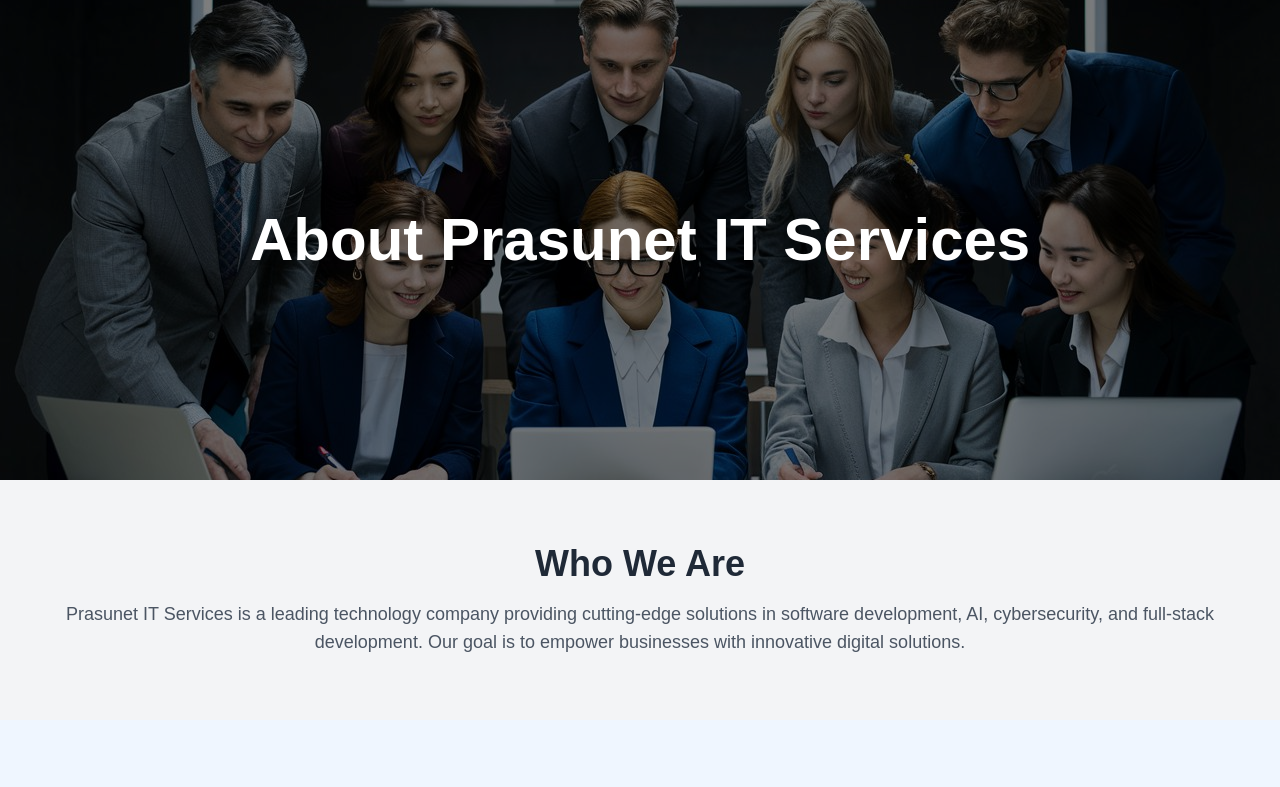
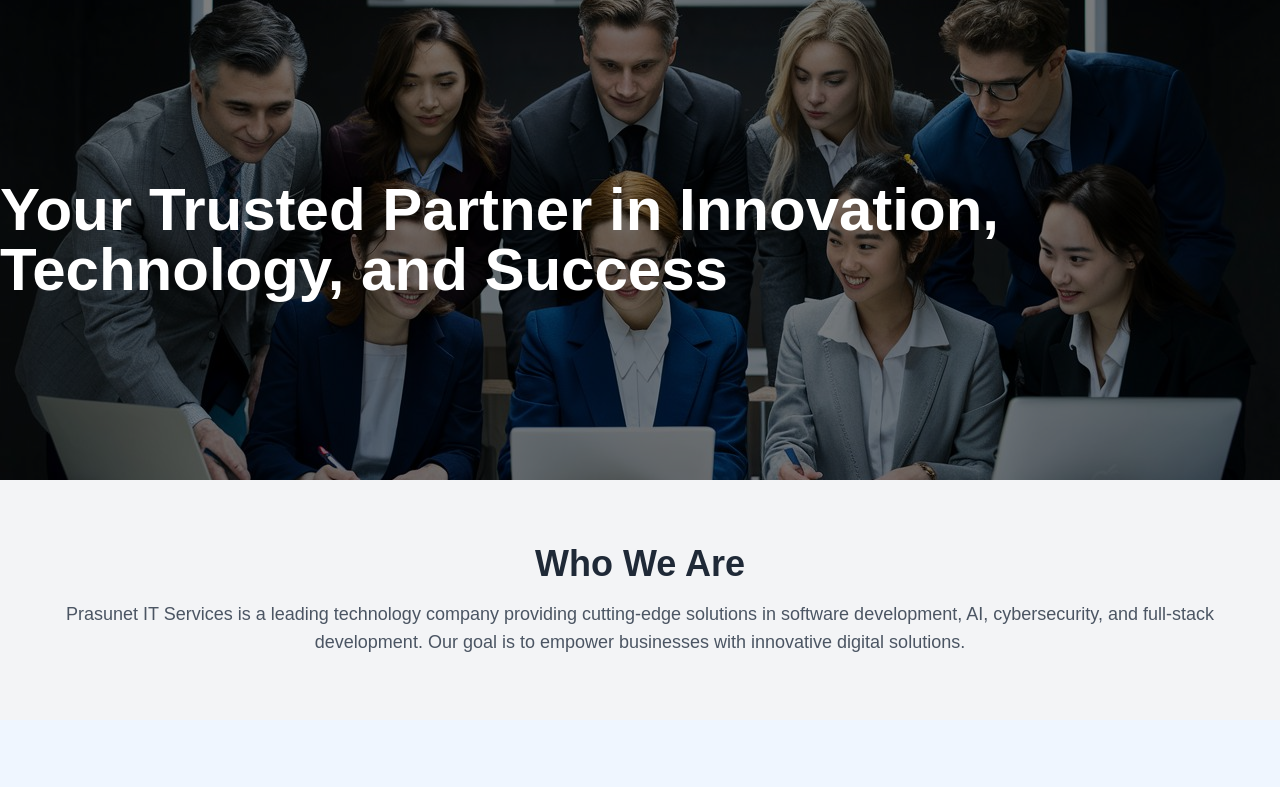
Before and after one commit to z9xqv7mkt3wl8psa/prasompany, a Next.js app: page /Learnmore in a window 1280 px wide. Shown: the top 787 px of the page. Built offline with nearby package versions, Linux system fonts and the light colour scheme.

Commit message:
Update page.tsx
Signed-off-by: prasunet <162030269+prasunet@users.noreply.github.com>

```diff
--- a/src/app/Learnmore/page.tsx
+++ b/src/app/Learnmore/page.tsx
@@ -48,7 +48,7 @@ export default function LearnMorePage() {
       >
         <div className="absolute inset-0 bg-black/50"></div>
         <h1 className="text-5xl md:text-6xl font-bold text-white relative z-10">
-          About Prasunet IT Services
+          Your Trusted Partner in Innovation, Technology, and Success
         </h1>
       </section>
 
@@ -123,7 +123,7 @@ export default function LearnMorePage() {
           Ready to take your business to the next level? Contact Prasunet IT Services today!
         </p>
         <a
-          href="/contact"
+          href="/Cont"
           className="mt-6 inline-block bg-blue-600 text-white text-lg px-6 py-3 rounded-lg shadow-md hover:bg-blue-700 transition"
         >
           Contact Us
```
